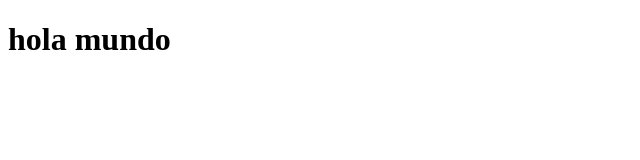
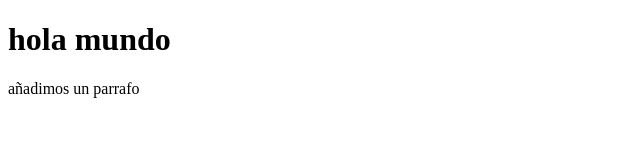
Before and after one commit to MarcosMayo/prueba, a plain HTML site: page index.html in a window 1280 px wide. Shown: the whole page, without its empty margins (0-640 px from the left). Drawn offline with Linux system fonts and the light colour scheme.

Commit message:
feat: añadimos un parrafo

```diff
--- a/index.html
+++ b/index.html
@@ -7,5 +7,6 @@
 </head>
 <body>
     <h1>hola mundo</h1>
+    <p>añadimos un parrafo</p>
 </body>
 </html>
```
